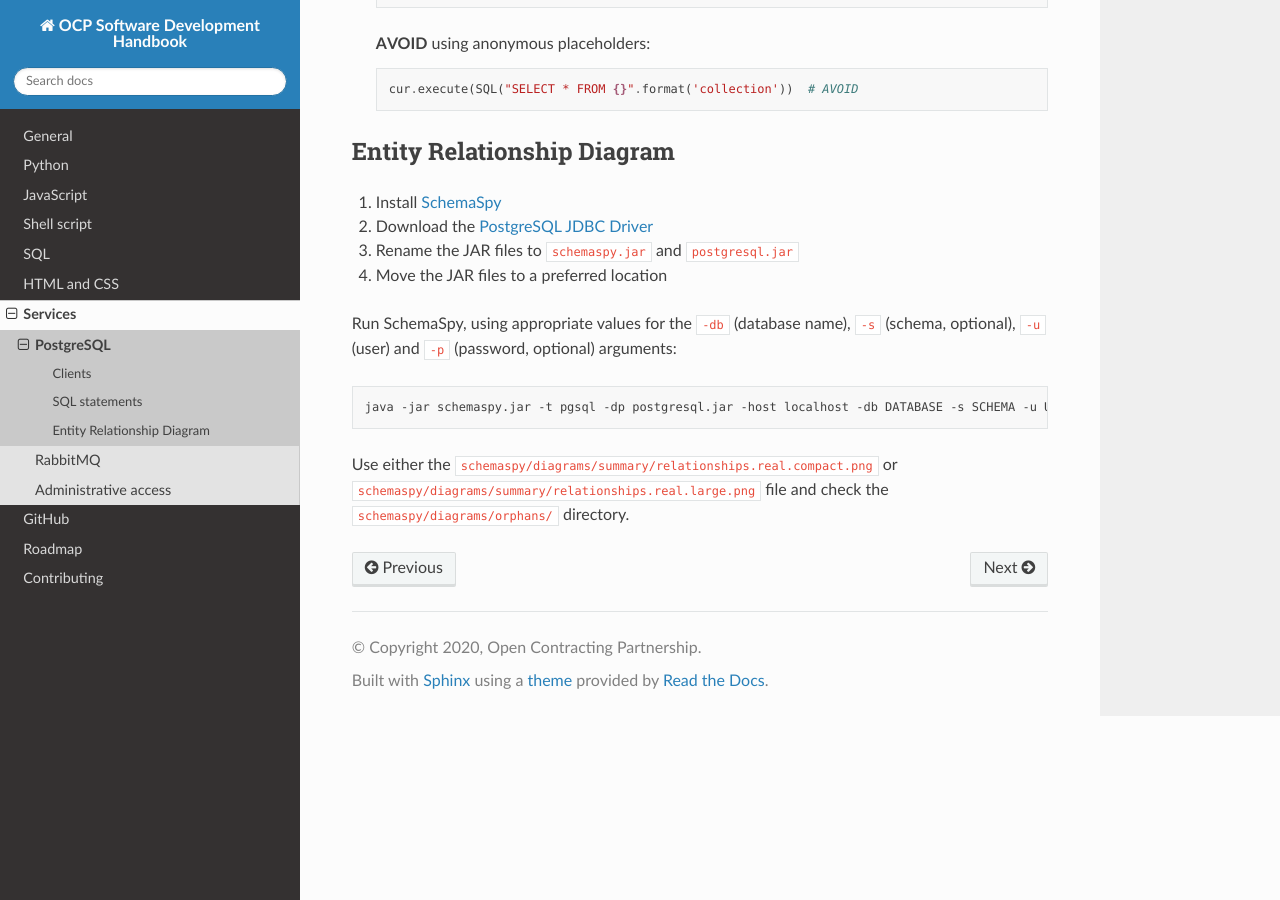
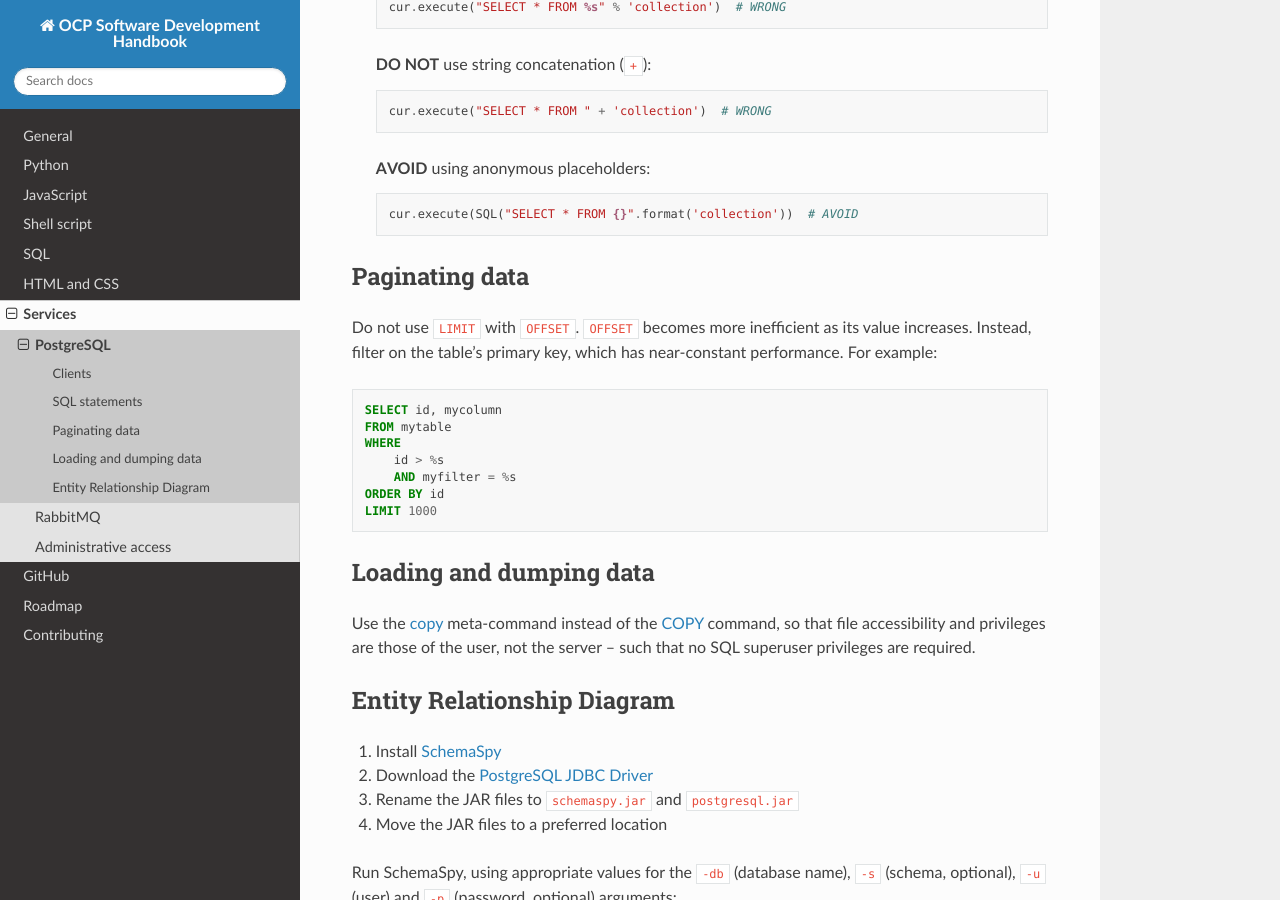
Before and after one commit to open-contracting/software-development-handbook, a Sphinx documentation site: the page built from docs/services/postgresql.rst, in a window 1280 px wide and 900 px high, scrolled down 2120 px. Built offline with Sphinx 7.4.7 and the Read the Docs theme 2.0.0, drawn with Linux system fonts in a browser that asks for light colours; pages that are not in the unit, such as notebooks, are missing from menus; some of the changed text lies outside the part shown.

Commit message:
services/postgresql: Add sections on paginating data, and loading/dumping data

```diff
--- a/docs/services/postgresql.rst
+++ b/docs/services/postgresql.rst
@@ -1,5 +1,9 @@
 PostgreSQL
 ==========
+
+.. note::
+
+   The `Deploy <https://ocdsdeploy.readthedocs.io/en/latest/index.html>`__ documentation covers many topics relating to PostgreSQL, including: configuration, maintenance, and usage by clients. This page addresses topics relating to software development.
 
 Clients
 -------
@@ -105,6 +109,26 @@ Follow `best practices <https://www.psycopg.org/docs/usage.html#sql-injection>`_
 
       cur.execute(SQL("SELECT * FROM {}".format('collection'))  # AVOID
 
+Paginating data
+---------------
+
+Do not use ``LIMIT`` with ``OFFSET``. ``OFFSET`` becomes more inefficient as its value increases. Instead, filter on the table's primary key, which has near-constant performance. For example:
+
+.. code-block:: sql
+
+   SELECT id, mycolumn
+   FROM mytable
+   WHERE
+       id > %s
+       AND myfilter = %s
+   ORDER BY id
+   LIMIT 1000
+
+Loading and dumping data
+------------------------
+
+Use the `\copy <https://www.postgresql.org/docs/13/app-psql.html#APP-PSQL-META-COMMANDS-COPY>`__ meta-command instead of the `COPY <https://www.postgresql.org/docs/13/sql-copy.html>`__ command, so that file accessibility and privileges are those of the user, not the server – such that no SQL superuser privileges are required.
+
 .. _postgresql-erd:
 
 Entity Relationship Diagram
```
